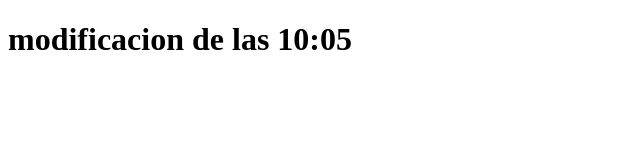
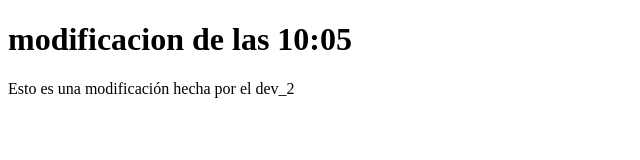
Before and after one commit to RaymoMark0/practica1, a plain HTML site: page index.html in a window 1280 px wide. Shown: the whole page, without its empty margins (0-640 px from the left). Drawn offline with Linux system fonts and the light colour scheme.

Commit message:
Modificacion dev_2

```diff
--- a/index.html
+++ b/index.html
@@ -7,6 +7,7 @@
 </head>
 <body>
     <h1>modificacion de las 10:05</h1>
+    <p>Esto es una modificación hecha por el dev_2</p>
 
 </body>
 </html>
```
